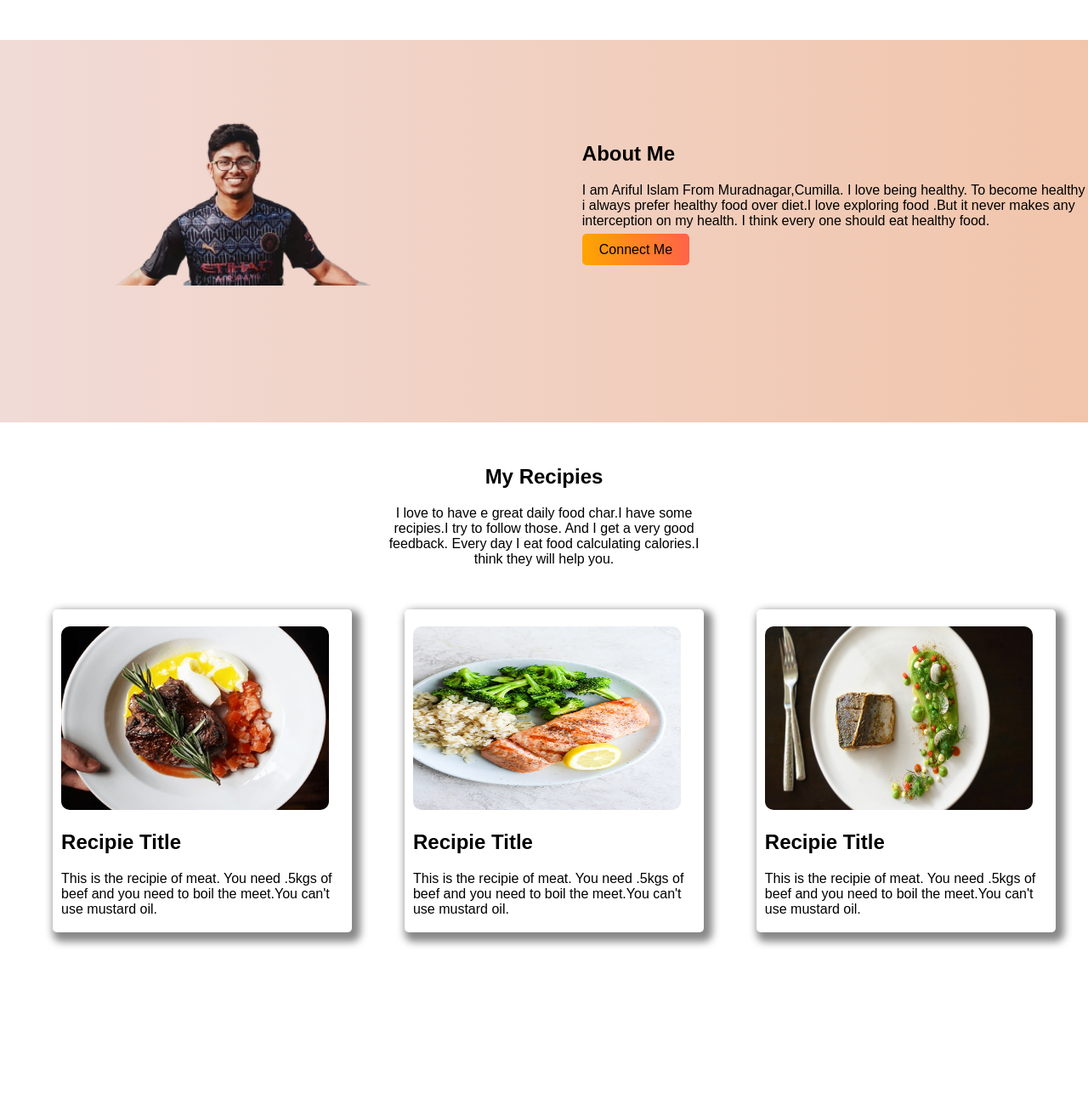
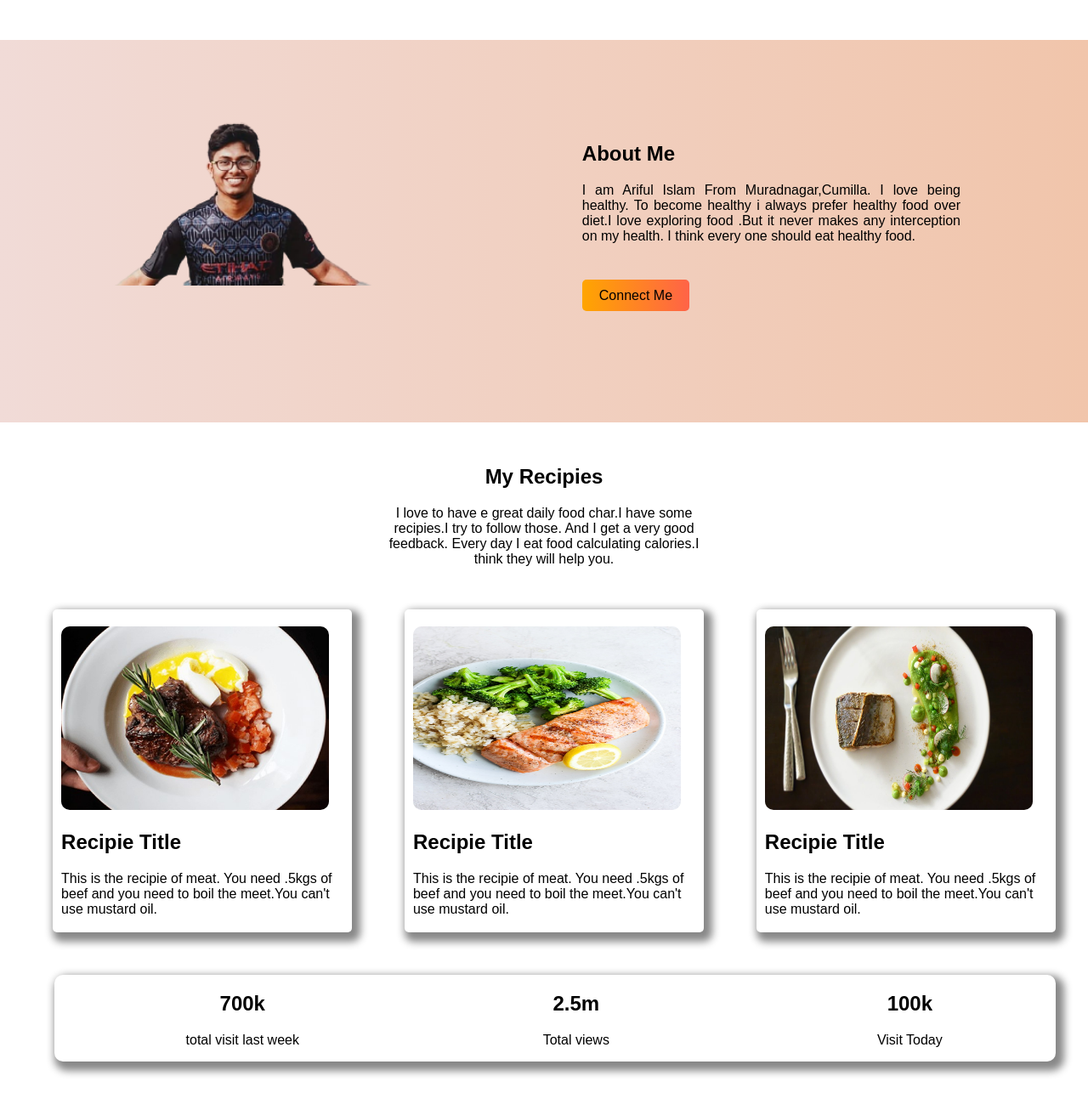
Before and after one commit to arifulanik/Assignment-01, a plain HTML site: page index.html in a window 1280 px wide. Shown: the part 323-1622 px from the top of the page at 85% size. Before the commit the page ends 1470 px from the top, so only its background shows below. Drawn offline with Linux system fonts and the light colour scheme.

Commit message:
nicher box

```diff
--- a/index.html
+++ b/index.html
@@ -31,9 +31,12 @@
         </div>
         <div class="sec-sec">
             <h1>About Me</h1>
-            <p>I am Ariful Islam From Muradnagar,Cumilla. I love being healthy. To become healthy i always prefer
-                healthy food over diet.I love exploring food .But it never makes any interception on my health. I think
-                every one should eat healthy food.</p>
+            <div class="ektu-side-ano">
+                <p>I am Ariful Islam From Muradnagar,Cumilla. I love being healthy. To become healthy i always prefer
+                    healthy food over diet.I love exploring food .But it never makes any interception on my health. I
+                    think
+                    every one should eat healthy food. <br> <br> <br></p>
+            </div>
             <a href="https://www.facebook.com/anik1652/">Connect Me</a>
         </div>
     </section>
@@ -68,6 +71,20 @@
             </div>
         </div>
     </section>
+    <section class="last-sec flex-item">
+        <div class="bottom">
+            <h1>700k</h1>
+            <p>total visit last week</p>
+        </div>
+        <div class="bottom">
+            <h1>2.5m</h1>
+            <p>Total views</p>
+        </div>
+        <div class="bottom">
+            <h1>100k</h1>
+            <p>Visit Today</p>
+        </div>
+    </section>
 </body>
 
 </html>
--- a/style.css
+++ b/style.css
@@ -54,7 +54,10 @@ span{
     margin-top: 100px;
     width: 50%;
 }
-
+.ektu-side-ano{
+    text-align: justify;
+    margin-right: 150px;
+}
 .sec-sec a{
     text-decoration: none;
     background-image: linear-gradient(to right, orange,tomato);
@@ -98,3 +101,16 @@ span{
     border-radius: 10px;
     margin-top: 10px;
 }
+
+.last-sec{
+    margin-left: 5%;
+    box-shadow: 5px 6px 10px 5px #888888;
+    width: 92%;
+    border-radius: 10px;
+
+}
+.bottom{
+    width: 30%;
+    margin-left: 50px;
+    text-align: center;
+}
```
